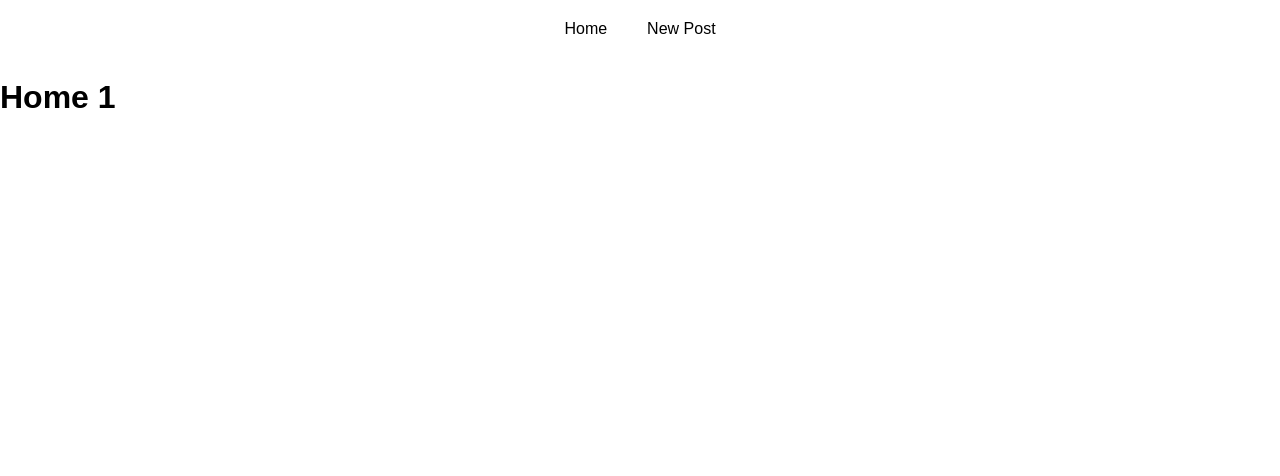
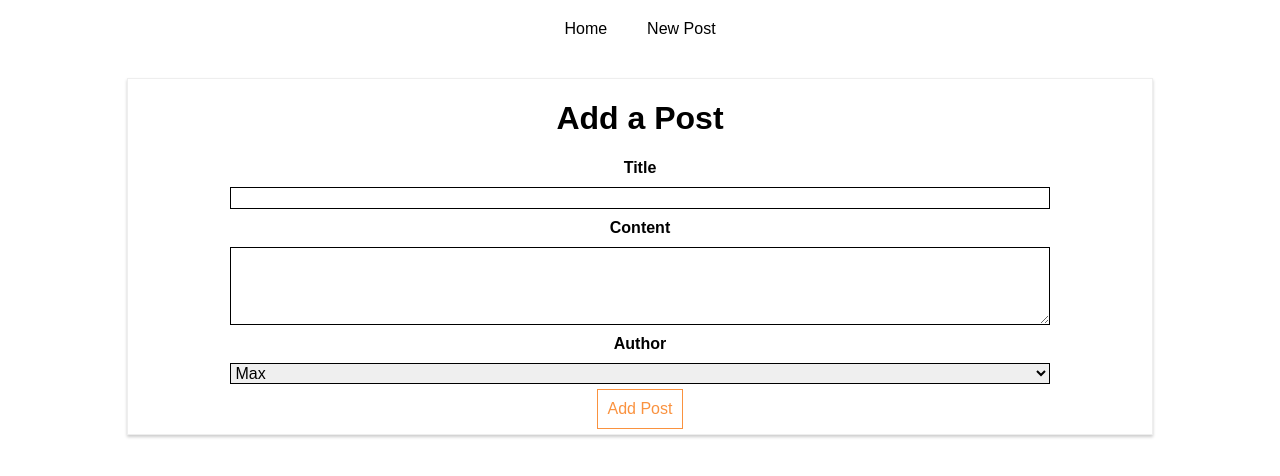
Before and after one commit to jkuler/react-http, a React (Create React App) app: page /new-post in a window 1280 px wide. Shown: the top 476 px of the page. Built offline with nearby package versions, Linux system fonts and the light colour scheme.

Commit message:
switching pages

```diff
--- a/src/containers/Blog/Blog.js
+++ b/src/containers/Blog/Blog.js
@@ -3,6 +3,7 @@
 
 import './Blog.css';
 import Posts from './Posts/Posts';
+import NewPost from './NewPost/NewPost';
 
 // import axios from 'axios';
 import axios from '../../axios'
@@ -33,8 +34,10 @@
             </ul>
           </nav>
         </header>
-        <Route path="/" exact render={() => <h1>Home</h1>} />
-        <Route path="/" render={() => <h1>Home 1</h1>} />
+        {/* <Route path="/" exact render={() => <h1>Home</h1>} />
+        <Route path="/" render={() => <h1>Home 1</h1>} /> */}
+        <Route path="/" exact component={ Posts } />
+        <Route path="/new-post" exact component={ NewPost } />
       </div>
     );
   }
```
